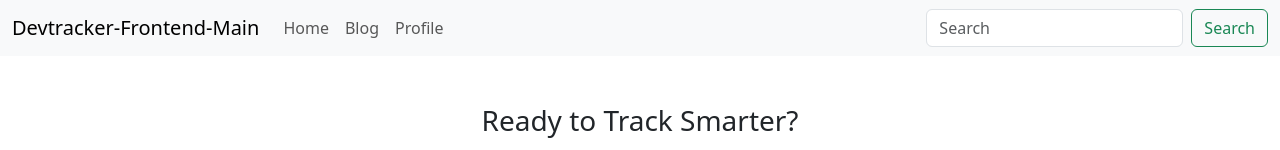
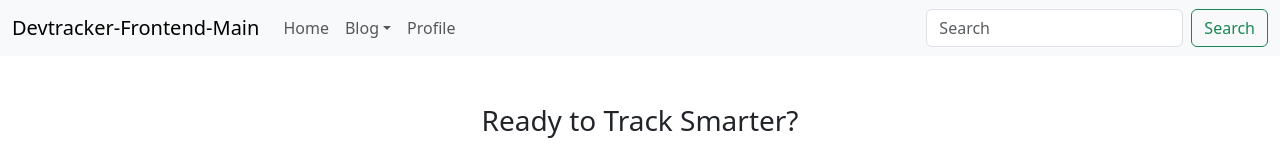
Before and after one commit to AbdulWaseaDev/devtracker-frontend, a React (Create React App) app: page /track in a window 1280 px wide. Shown: the top 150 px of the page. Built offline with nearby package versions, Linux system fonts and the light colour scheme.

Commit message:
update Blog

```diff
--- a/src/App.js
+++ b/src/App.js
@@ -18,6 +18,9 @@ const NavScrollExample = () => {
         <Route path="/" element={<Main />} />
         <Route path="/home" element={<HomeMain />} />
         <Route path="/blog" element={<Blog />} />
+        <Route path="/blog/zeeshan" element={<Blog />} />
+        <Route path="/blog/nadeem" element={<Blog />} />
+        <Route path="/blog/anus" element={<Blog />} />
         <Route path="/profile" element={<Profile />} />
         <Route path="/track" element={<Track />} />
       </Routes>
--- a/src/Components/Header.jsx
+++ b/src/Components/Header.jsx
@@ -1,11 +1,17 @@
-import React from "react";
+import React, { useState } from "react";
 import Button from "react-bootstrap/Button";
 import Container from "react-bootstrap/Container";
 import Form from "react-bootstrap/Form";
 import Nav from "react-bootstrap/Nav";
 import Navbar from "react-bootstrap/Navbar";
+import NavDropdown from "react-bootstrap/NavDropdown";
 
 const Header = () => {
+  const [showBlogDropdown, setShowBlogDropdown] = useState(false);
+
+  const handleMouseEnter = () => setShowBlogDropdown(true);
+  const handleMouseLeave = () => setShowBlogDropdown(false);
+
   return (
     <Navbar expand="lg" className="bg-body-tertiary">
       <Container fluid>
@@ -18,9 +24,28 @@ const Header = () => {
             navbarScroll
           >
             <Nav.Link href="/home">Home</Nav.Link>
-            <Nav.Link href="/blog">Blog</Nav.Link>
+
+            {/* Blog Dropdown with hover functionality */}
+            <NavDropdown
+              title="Blog"
+              id="navbarScrollingDropdown"
+              show={showBlogDropdown}
+              onMouseEnter={handleMouseEnter}
+              onMouseLeave={handleMouseLeave}
+            >
+              <NavDropdown.Item href="/blog">All Blogs</NavDropdown.Item>
+              <NavDropdown.Item href="/blog/zeeshan">
+                M Zeeshan's Blog
+              </NavDropdown.Item>
+              <NavDropdown.Item href="/blog/nadeem">
+                M Nadeem's Blog
+              </NavDropdown.Item>
+              <NavDropdown.Item href="/blog/anus">Anus's Blog</NavDropdown.Item>
+            </NavDropdown>
+
             <Nav.Link href="/profile">Profile</Nav.Link>
           </Nav>
+
           <Form className="d-flex">
             <Form.Control
               type="search"
```
Also changed, not shown: public/images/default/default_avatar.jpg (renamed from public/images/default_avatar.jpg), src/Pages/Home.jsx (renamed from src/Pages/Home.js).
